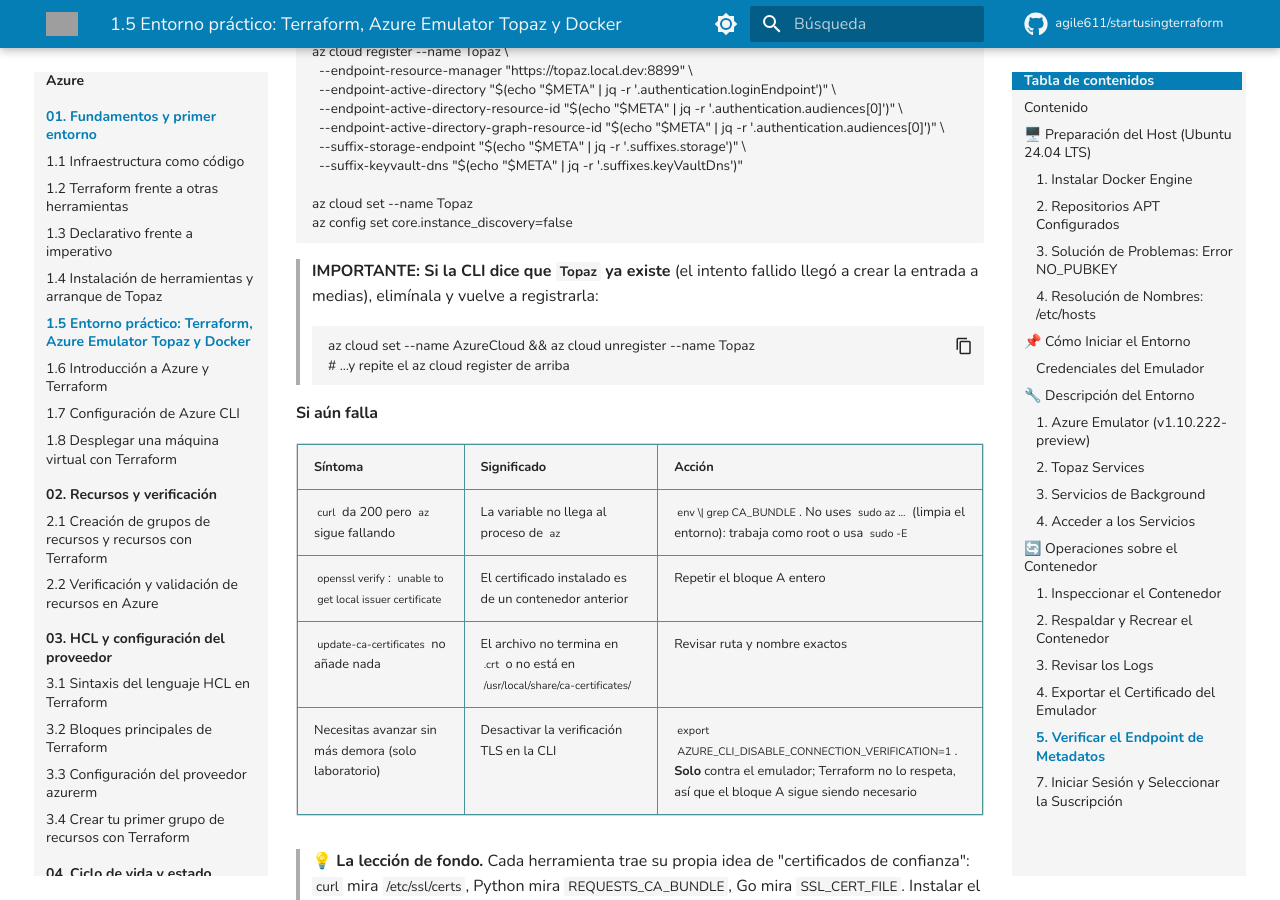
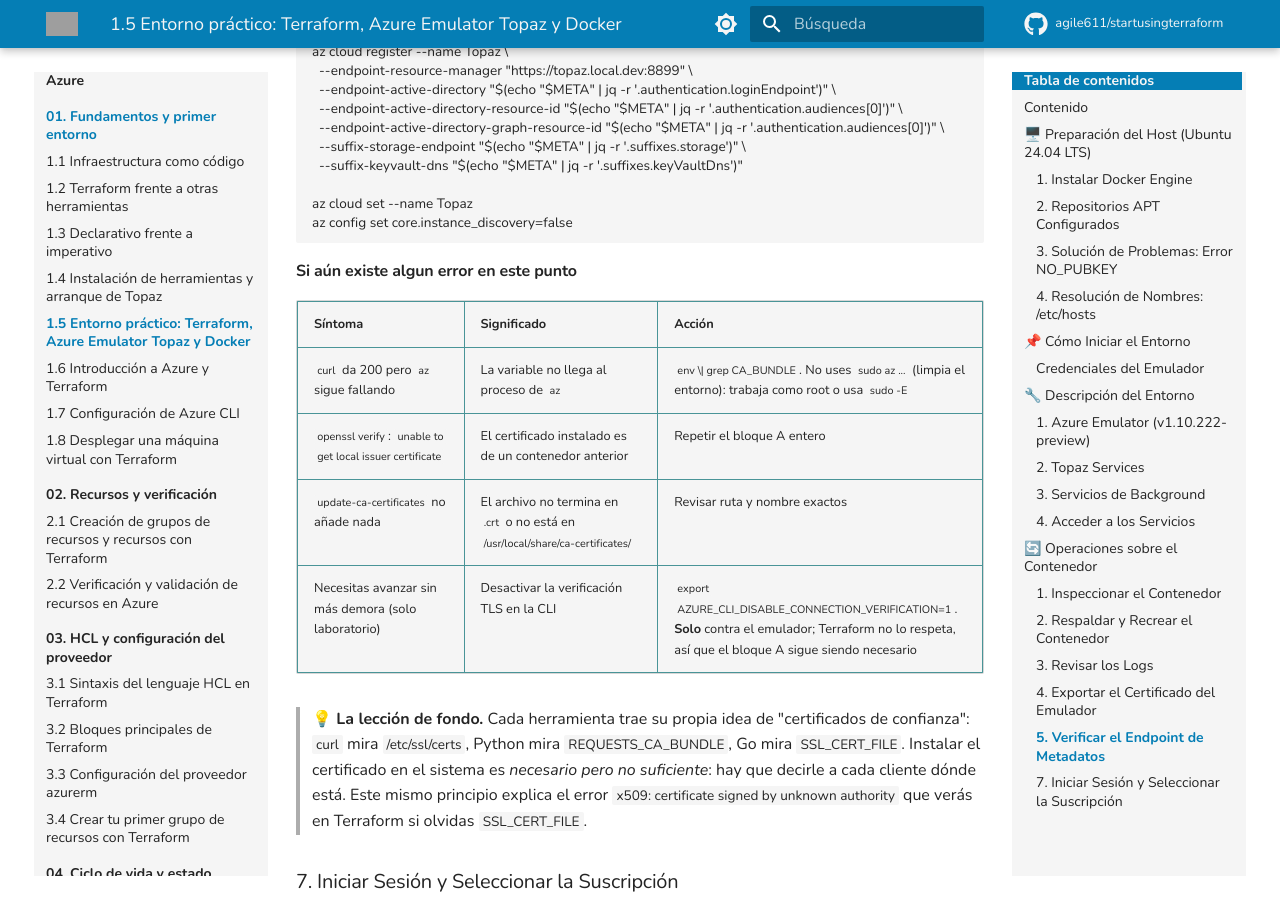
Before and after one commit to agile611/startusingterraform, an MkDocs documentation site: the page built from docs/azure/01-05-Entorno-Practico-Terraform-Azure-Emulator-Topaz-en-Docker.md, in a window 1280 px wide and 900 px high, scrolled down 8831 px. Built offline with MkDocs 1.6.1 and Material for MkDocs 9.7.7, drawn with Linux system fonts in a browser that asks for light colours; comment, search, counter and statistics services are not loaded; grey boxes are pictures that could not be loaded.

Commit message:
sacar el importante

````diff
--- a/docs/azure/01-05-Entorno-Practico-Terraform-Azure-Emulator-Topaz-en-Docker.md
+++ b/docs/azure/01-05-Entorno-Practico-Terraform-Azure-Emulator-Topaz-en-Docker.md
@@ -380,14 +380,7 @@ az cloud set --name Topaz
 az config set core.instance_discovery=false
 ```
 
-> **IMPORTANTE: Si la CLI dice que `Topaz` ya existe** (el intento fallido llegó a crear la entrada a medias), elimínala y vuelve a registrarla:
->
-> ```bash
-> az cloud set --name AzureCloud && az cloud unregister --name Topaz
-> # ...y repite el az cloud register de arriba
-> ```
-
-#### Si aún falla
+#### Si aún existe algun error en este punto
 
 | Síntoma | Significado | Acción |
 |---|---|---|
````
